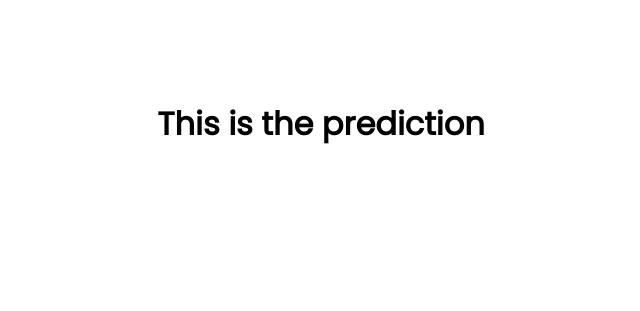
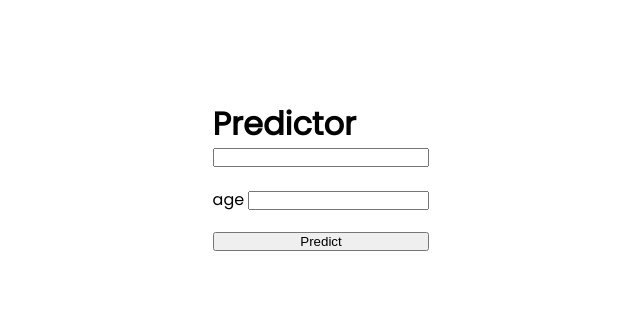
Before and after one commit to AkhilRobert/content, a Flask app: page /1 in a window 1280 px wide. Shown: the part 960-1271 px from the top of the page, without its empty margins (319-959 px from the left). Before the commit the page ends 1104 px from the top, so only its background shows below. Run offline with Flask 2, Linux system fonts and the light colour scheme; some libraries are stand-ins or nearby versions.

Commit message:
more improvements

```diff
--- a/static/state.css
+++ b/static/state.css
@@ -7,3 +7,12 @@
   align-items: center;
   gap: 100px;
 }
+
+.form {
+  display: flex;
+  flex-direction: column;
+  gap: 20px;
+}
+
+.button {
+}
--- a/templates/state.html
+++ b/templates/state.html
@@ -36,7 +36,15 @@
     <canvas id="ageGroupChart"></canvas>
 
     <div>
-      <h1>This is the prediction</h1>
+      <h1>Predictor</h1>
+      <form class="form" id="form">
+        <input />
+        <div>
+          <label>age</label>
+          <input type="number" />
+        </div>
+        <button type="submit">Predict</button>
+      </form>
     </div>
   </body>
 
@@ -156,4 +164,13 @@
       });
     })();
   </script>
+
+  <script>
+    const form = document.getElementById("form");
+
+    form.addEventListener("submit", (e) => {
+      e.preventDefault();
+      console.log("Hello world !!");
+    });
+  </script>
 </html>
```
Also changed, not shown: templates/index.html (+16 -2 lines).
